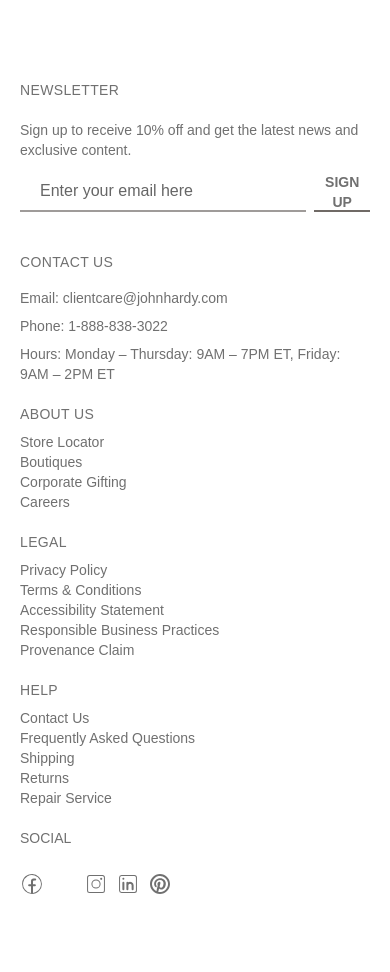
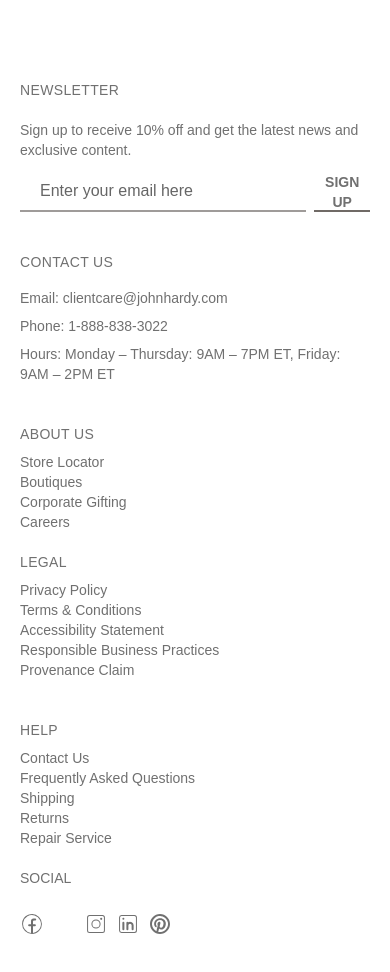
Before and after one commit to Kanna116/velvet-vista, a Next.js app: page /components/footer in a window 390 px wide. Shown: the top 972 px of the page. Built offline with nearby package versions, Linux system fonts and the light colour scheme; some icons are missing; a web font is replaced by a local one.

Commit message:
footer minor change

```diff
--- a/pages/components/footer.js
+++ b/pages/components/footer.js
@@ -7,7 +7,7 @@
 
 
     return (
-        <footer className='w-full lg:h-[70vh] md:h-[70vh] h-fit lg:px-10 md:px-7 px-5 py-20 flex items-center justify-between lg:gap-10 md:gap-5 gap-5 text-[#707070] flex-wrap'>
+        <footer className='w-full lg:h-[70vh] md:h-[70vh] h-fit lg:px-10 md:px-7 px-5 py-20 flex items-center justify-between gap-10 text-[#707070] flex-wrap'>
             <div className="footer-one lg:w-1/3 md:w-1/3 w-full h-full  mr-auto flex flex-col items-start justify-between gap-10 lg:gap-0 md:gap-0">
 
                 <Newsletter />
```
